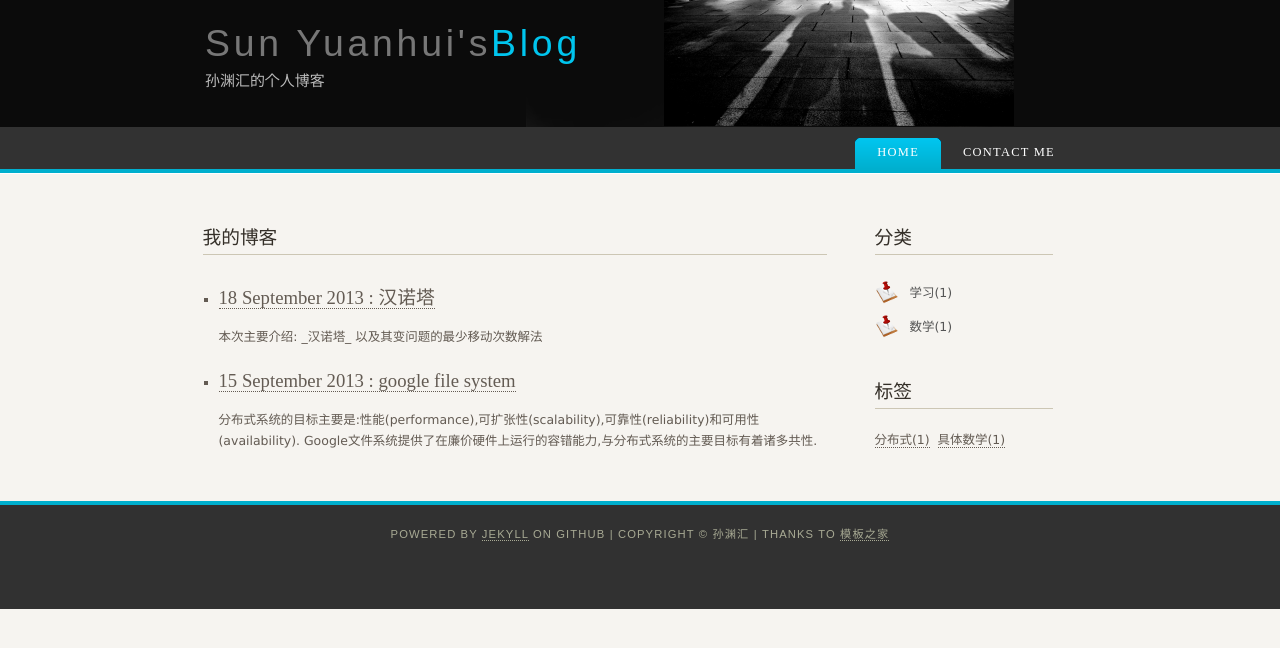
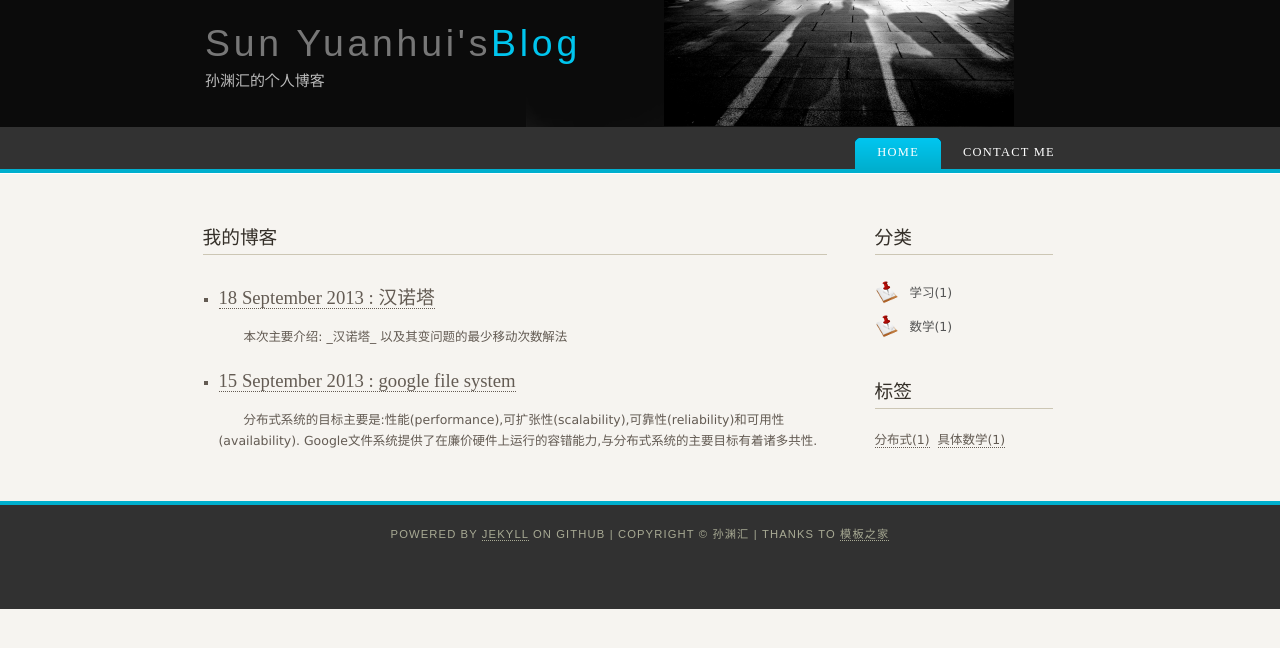
Before and after one commit to johan-sun/syhkiller.github.com, a Jekyll site: the page built from index.html, in a window 1280 px wide. Shown: the top 648 px of the page. Built offline with Jekyll 4.4.1, drawn with Linux system fonts in a browser that asks for light colours.

Commit message:
modify layout

```diff
--- a/_layouts/article.html
+++ b/_layouts/article.html
@@ -2,11 +2,6 @@
 layout : frame
 useMathJax : true
 ---
-<style type="text/css">
-<!--
-	#content p{ text-indent: 2em;}
- -->
-</style>
 <h1>{{ page.title }}</h1>
 <p style="margin-top:-16px; text-indent:0em;">{{ page.date | date_to_long_string }} | CATEGORY:<a href="/categories/{{ page.category }}">{{ page.category }}</a> | TAGS:{% for tag in page.tags %}<a href="/tag/{{ tag }}">{{ tag }}</a>&nbsp;{% endfor %}</p>
 {{ content }}
--- a/styles/style.css
+++ b/styles/style.css
@@ -315,3 +315,5 @@ table tr td
 { background: #FFF;
   color: #47433F;
   border-top: 1px solid #FFF;}
+
+#content p{ text-indent: 2em; }
```
Also changed, not shown: 1 other file.
